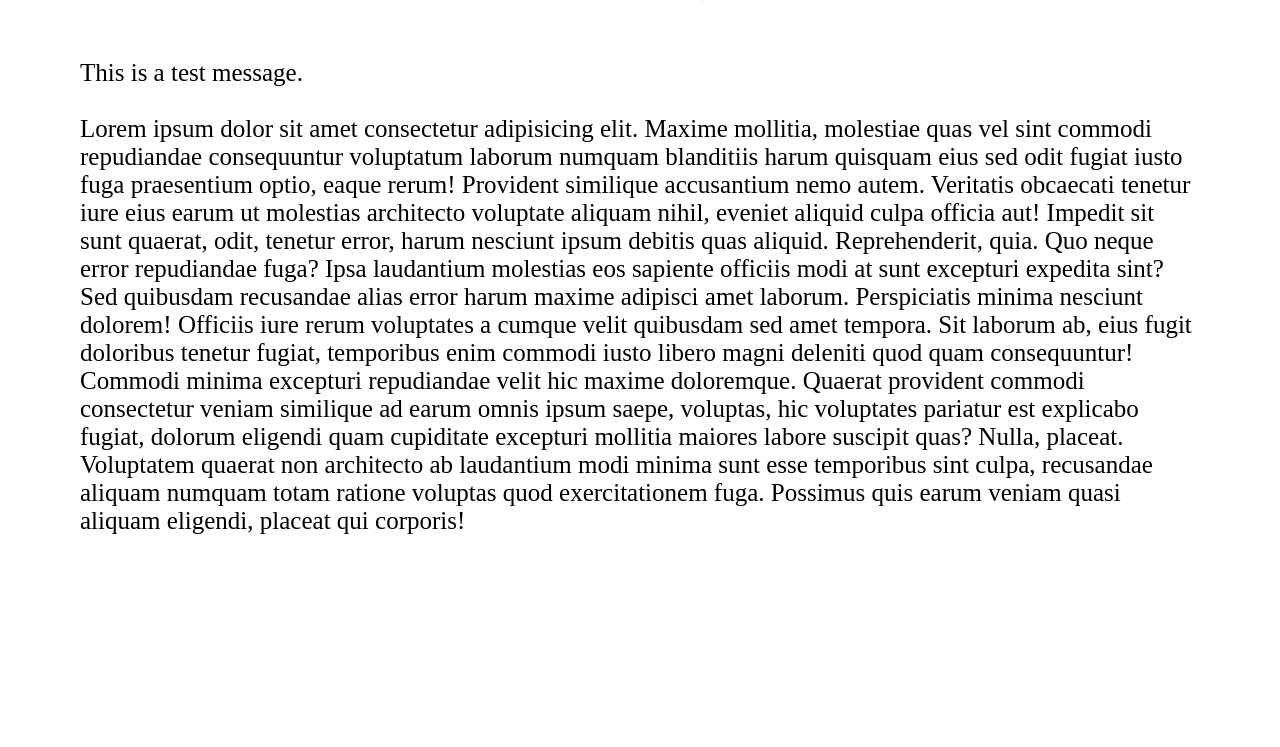
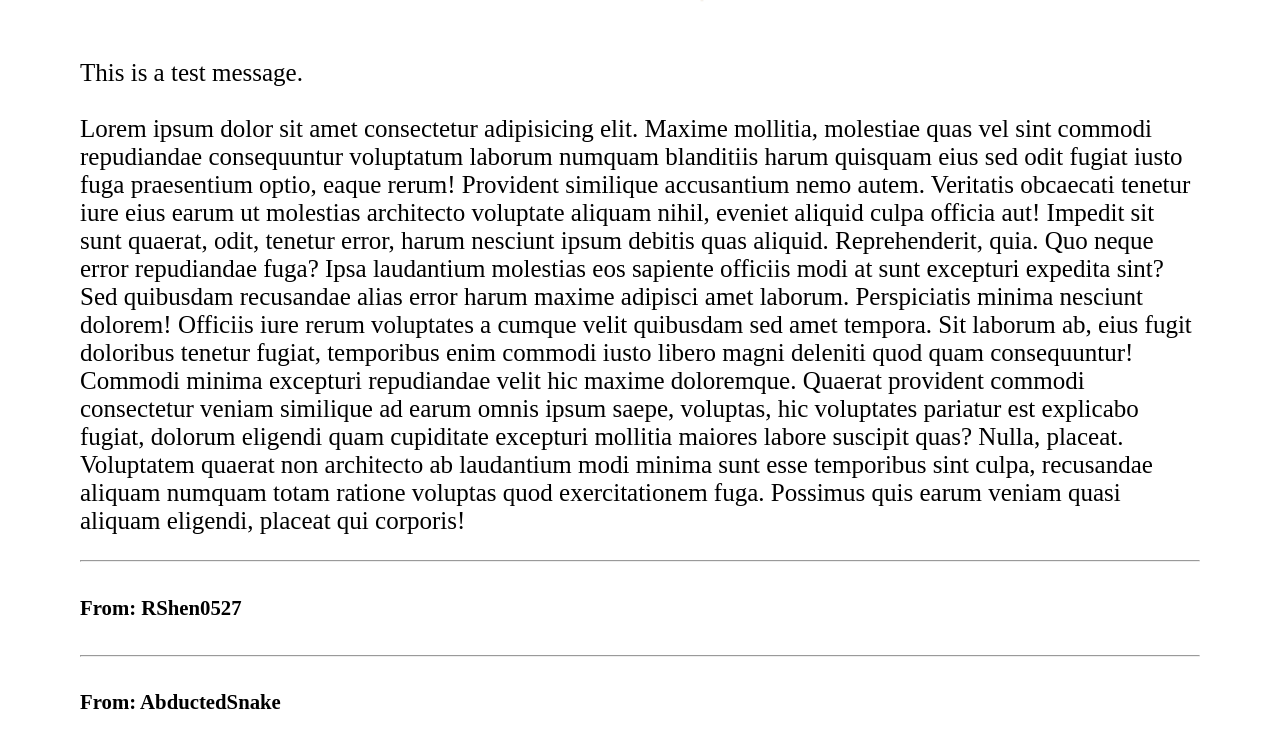
Before and after one commit to RealAbductedSnake/Cage-Birthday, a plain HTML site: page index.html in a window 1280 px wide. Shown: the part 1844-2591 px from the top of the page. Before the commit the page ends 2404 px from the top, so only its background shows below. Drawn offline with nearby package versions, Linux system fonts and the light colour scheme; a script that the page names is missing.

Commit message:
confetti

```diff
--- a/index.html
+++ b/index.html
@@ -79,6 +79,28 @@
     </p>
 </div>
 
+<div class="message">
+
+    <hr>
+    <h5 style="font-family: Chicle">From: RShen0527</h5>
+
+    <p>
+
+    </p>
+
+</div>
+
+<div class="message">
+
+    <hr>
+    <h5 style="font-family: Chicle">From: AbductedSnake</h5>
+
+    <p>
+
+    </p>
+
+</div>
+
 <script src="confetti.js"></script>
 
 </body>
```
